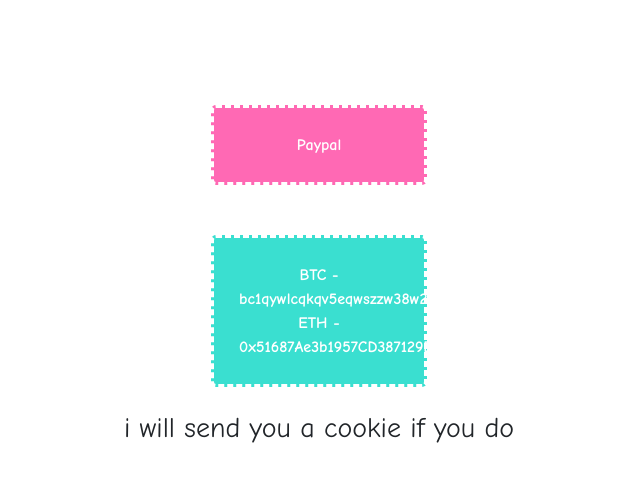
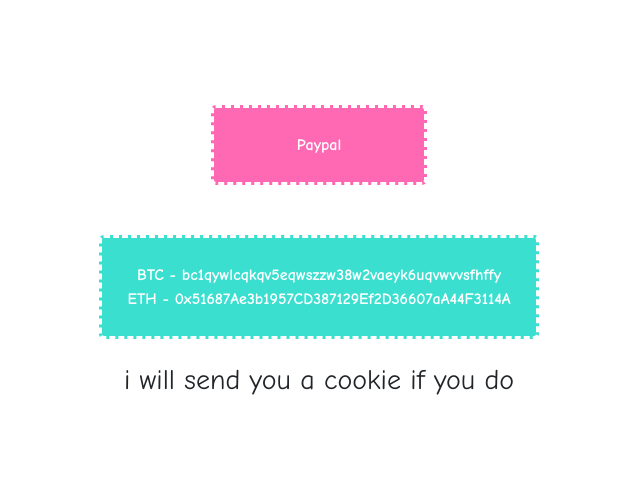
Before and after one commit to kevinschenk/kevinschenk.github.io, a plain HTML site: page index.html in a window 1280 px wide. Shown: the part 101-582 px from the top of the page, without its empty margins (321-961 px from the left). Drawn offline with Linux system fonts and the light colour scheme.

Commit message:
Update style.css

```diff
--- a/style.css
+++ b/style.css
@@ -34,7 +34,6 @@ a:hover {
 .crypt {
 	border: 3px dashed #fff;
 	padding: 25px;
-	width: 216px;
 	height: 100%;
 	border-radius: 5px;
 	background-color: #3adfd0;
```
